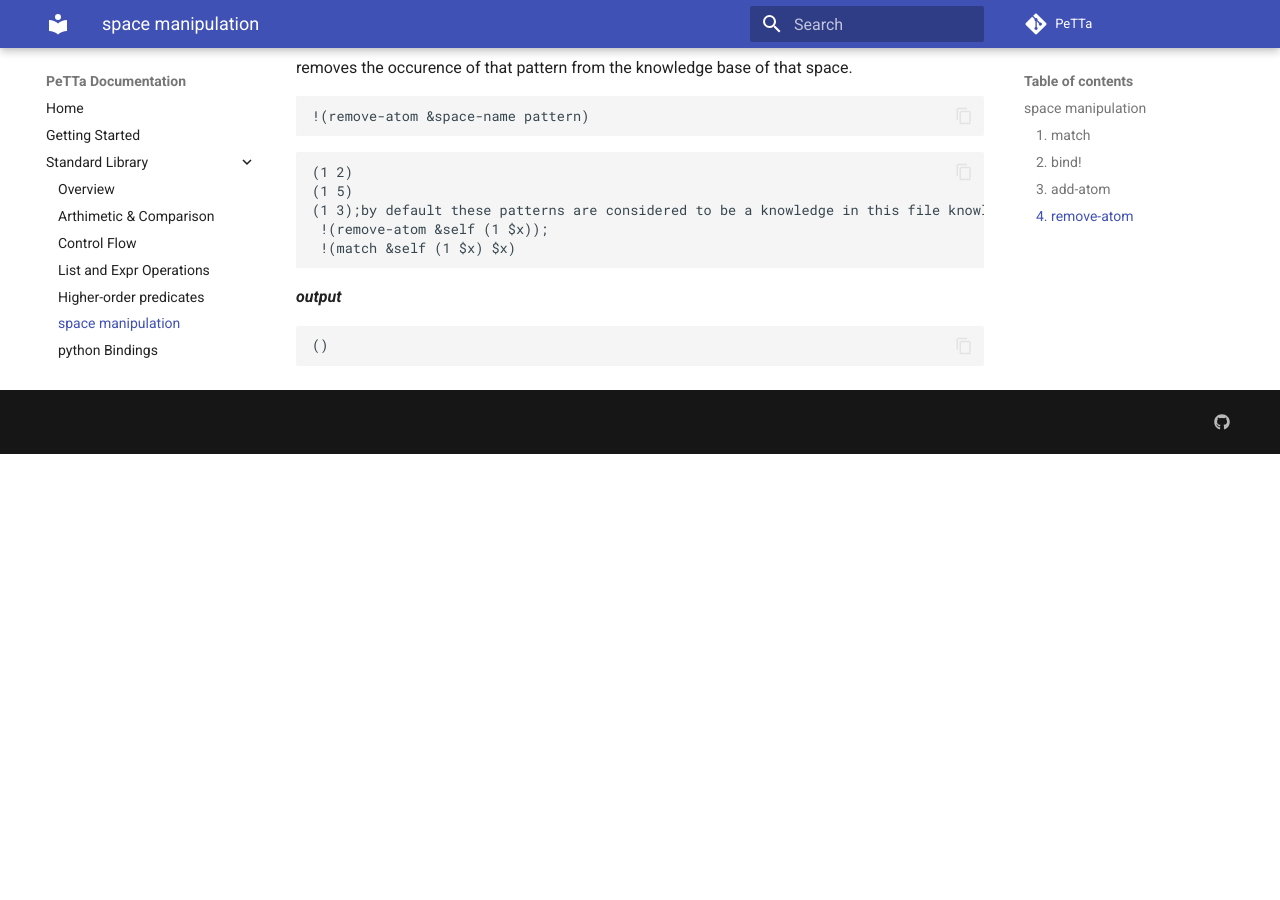
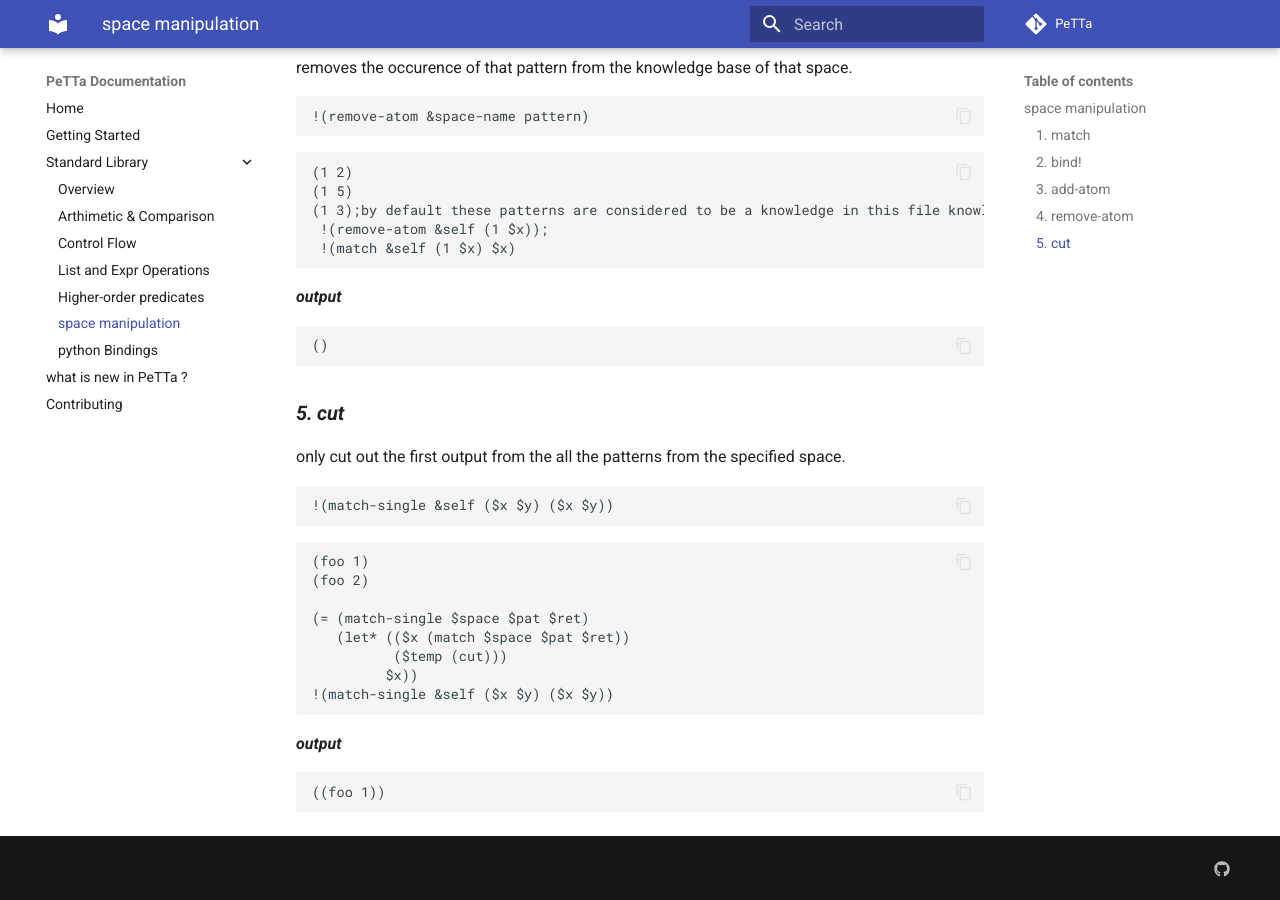
Before and after one commit to yabuz87/PeTTa_docs, an MkDocs documentation site: the page built from docs/standard-library/space.md, in a window 1280 px wide and 900 px high, scrolled down 1219 px. Built offline with MkDocs 1.6.1 and Material for MkDocs 9.7.7, drawn with Linux system fonts in a browser that asks for light colours; comment, search, counter and statistics services are not loaded; before the commit the page ends 1673 px from its top, so only the background shows below that.

Commit message:
added a space file to std library functions

````diff
--- a/docs/standard-library/space.md
+++ b/docs/standard-library/space.md
@@ -59,3 +59,23 @@
 ```metta
 ()
 ```
+### ***5. cut***
+only cut out the first output from the all the patterns from the specified space.
+```
+!(match-single &self ($x $y) ($x $y))
+```
+```metta
+(foo 1)
+(foo 2)
+
+(= (match-single $space $pat $ret)
+   (let* (($x (match $space $pat $ret))
+          ($temp (cut)))
+         $x))
+!(match-single &self ($x $y) ($x $y))
+```
+
+***output***
+```metta
+((foo 1))
+```
````
